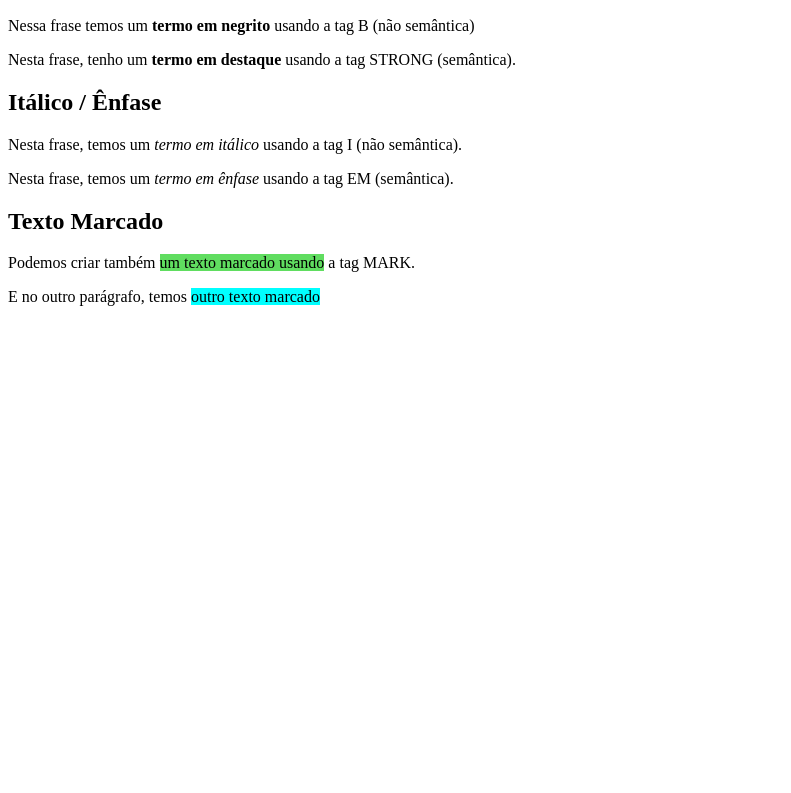
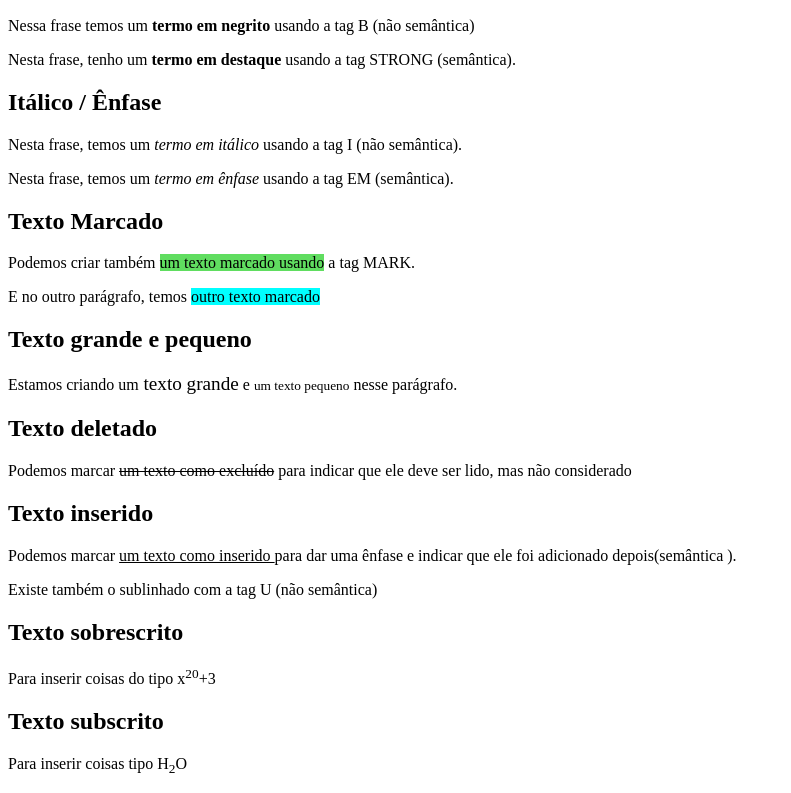
Before and after one commit to jonathancbrito/anotacoes-html5-css3, a plain HTML site: page ex008-negrito e itálico/index.html in a window 1280 px wide. Shown: the part 110-903 px from the top of the page, without its empty margins (0-791 px from the left). Before the commit the page ends 800 px from the top, so only its background shows below. Drawn offline with Linux system fonts and the light colour scheme.

Commit message:
Update index.html

```diff
--- a/ex008-negrito e itálico/index.html
+++ b/ex008-negrito e itálico/index.html
@@ -24,6 +24,17 @@
     <h2>Texto Marcado</h2>
     <p>Podemos criar também <mark style="background-color:rgb(96, 221, 96)"> um texto marcado usando</mark> a tag MARK.</p>
     <p>E no outro parágrafo, temos <mark>outro texto marcado</mark></p>
+    <h2>Texto grande e pequeno</h2>
+    <p>Estamos criando um<big> texto grande</big> e <small>um texto pequeno</small> nesse parágrafo.</p>
+    <h2>Texto deletado</h2>
+    <p>Podemos marcar <del>um texto como excluído</del> para indicar que ele deve ser lido, mas não considerado</p>
+    <h2>Texto inserido</h2>
+    <p>Podemos marcar <ins>um texto como inserido </ins>para dar uma ênfase e indicar que ele foi adicionado depois(semântica ).</p>
+    <p>Existe também o sublinhado com a tag U (não semântica)</p>
+    <h2>Texto sobrescrito</h2>
+    <p>Para inserir coisas do tipo x<sup>20</sup>+3</p>
+    <h2>Texto subscrito</h2>
+    <p>Para inserir coisas tipo H<sub>2</sub>O</p>
 </body>
 
 </html>
```
